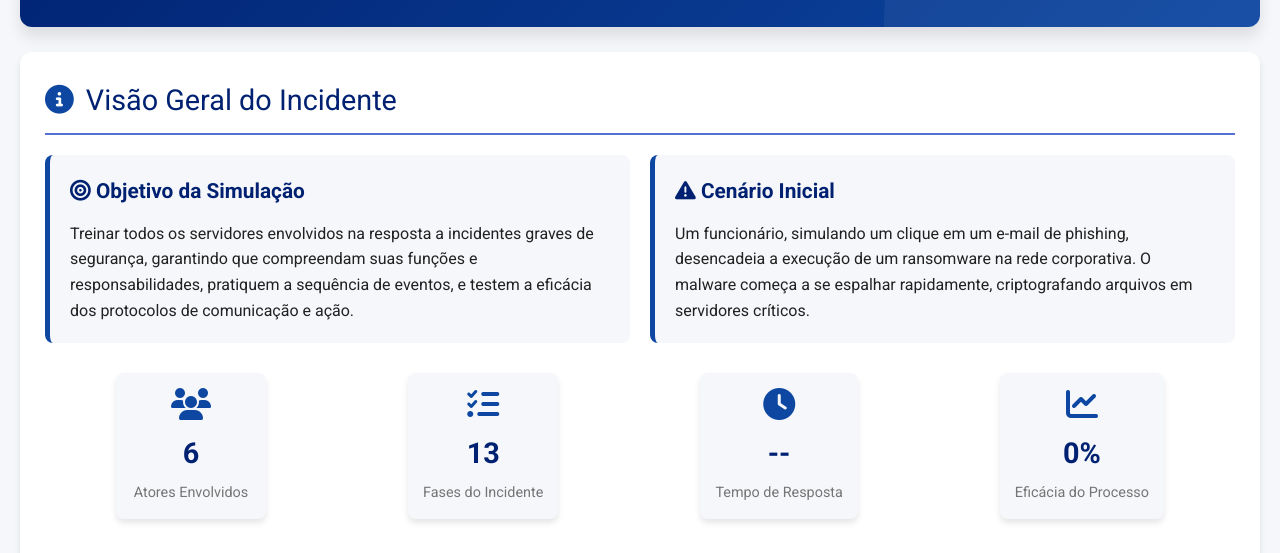
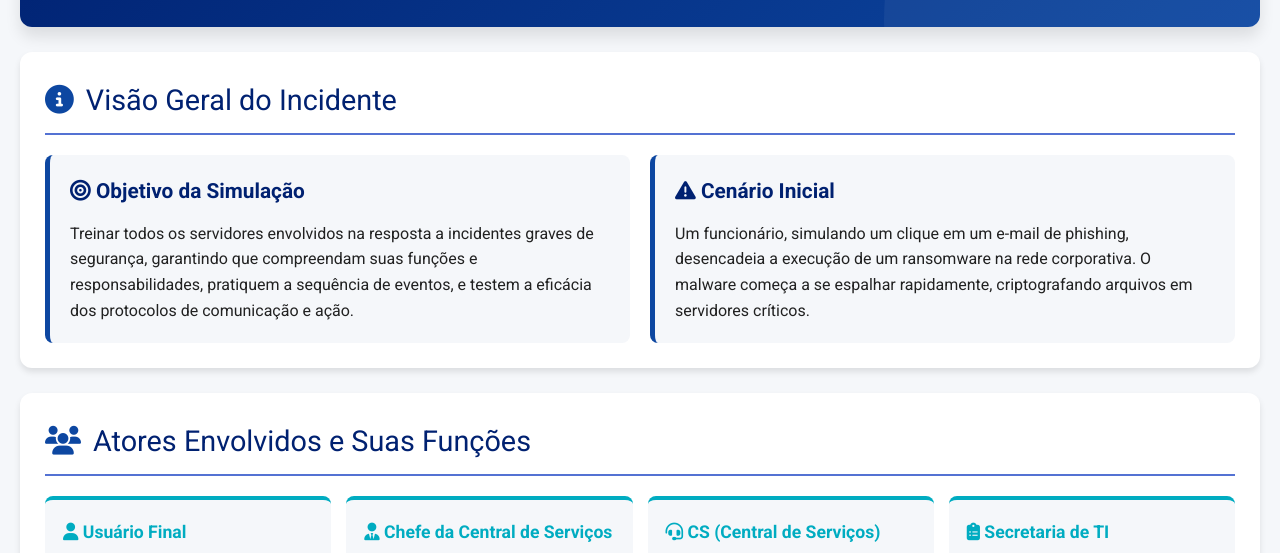
Before and after one commit to maxluizz/static, a plain HTML site: page index.html in a window 1280 px wide. Shown: the part 165-718 px from the top of the page. Drawn offline with nearby package versions, Linux system fonts and the light colour scheme.

Commit message:
Update index.html

```diff
--- a/index.html
+++ b/index.html
@@ -401,46 +401,6 @@
             font-weight: 500;
         }
 
-        .stats-container {
-            display: flex;
-            justify-content: space-around;
-            flex-wrap: wrap;
-            margin: 20px 0;
-        }
-
-        .stat-card {
-            background-color: var(--light-bg);
-            border-radius: 8px;
-            padding: 15px;
-            text-align: center;
-            min-width: 150px;
-            margin: 10px;
-            box-shadow: var(--shadow);
-            transition: all 0.3s ease;
-        }
-
-        .stat-card:hover {
-            transform: translateY(-5px);
-        }
-
-        .stat-card i {
-            font-size: 2rem;
-            margin-bottom: 10px;
-            color: var(--primary);
-        }
-
-        .stat-card h3 {
-            font-size: 1.8rem;
-            font-weight: 700;
-            margin-bottom: 5px;
-            color: var(--primary-dark);
-        }
-
-        .stat-card p {
-            font-size: 0.9rem;
-            color: var(--text-secondary);
-        }
-
         .chart-container {
             height: 250px;
             margin: 20px 0;
@@ -525,29 +485,6 @@
                 <div class="overview-card">
                     <h3><i class="fas fa-exclamation-triangle"></i> Cenário Inicial</h3>
                     <p>Um funcionário, simulando um clique em um e-mail de phishing, desencadeia a execução de um ransomware na rede corporativa. O malware começa a se espalhar rapidamente, criptografando arquivos em servidores críticos.</p>
-                </div>
-            </div>
-
-            <div class="stats-container">
-                <div class="stat-card">
-                    <i class="fas fa-users"></i>
-                    <h3>6</h3>
-                    <p>Atores Envolvidos</p>
-                </div>
-                <div class="stat-card">
-                    <i class="fas fa-tasks"></i>
-                    <h3>13</h3>
-                    <p>Fases do Incidente</p>
-                </div>
-                <div class="stat-card">
-                    <i class="fas fa-clock"></i>
-                    <h3 id="ttrValue">--</h3>
-                    <p>Tempo de Resposta</p>
-                </div>
-                <div class="stat-card">
-                    <i class="fas fa-chart-line"></i>
-                    <h3 id="efficacyValue">--</h3>
-                    <p>Eficácia do Processo</p>
                 </div>
             </div>
         </section>
@@ -721,7 +658,7 @@
                                 </ul>
                                 <h5><i class="fas fa-theater-masks"></i> Simulação:</h5>
                                 <ul>
-                                    <li>Designar um servidor da ETIR como "interlocutor"</li>
+                                    <li>Designar um Analista de Segurança Sênior da ETIR como "interlocutor"</li>
                                     <li>Secretaria de TI designa interlocutor para informar demais áreas</li>
                                     <li>Realizar "Comunicação aos setores da TI" solicitando prontidão</li>
                                 </ul>
@@ -944,8 +881,6 @@
             const resetBtn = document.getElementById('resetSimulation');
             const progressBar = document.getElementById('progressBar');
             const progressText = document.getElementById('progressText');
-            const ttrValue = document.getElementById('ttrValue');
-            const efficacyValue = document.getElementById('efficacyValue');
             let currentPhase = 0;
             let completedPhases = 0;
             let startTime = null;
@@ -1044,15 +979,7 @@
                     const diff = now - startTime;
                     const minutes = Math.floor(diff / 60000);
                     const seconds = Math.floor((diff % 60000) / 1000);
-                    ttrValue.textContent = `${minutes}:${seconds < 10 ? '0' : ''}${seconds}`;
                 }
-            }
-
-            // Atualizar métricas
-            function updateMetrics() {
-                // Atualizar eficácia
-                const efficacy = Math.round((completedPhases / timelineItems.length) * 100);
-                efficacyValue.textContent = `${efficacy}%`;
             }
 
             // Atualizar gráfico
@@ -1084,9 +1011,6 @@
 
                 // Atualizar gráfico
                 updateChart();
-
-                // Atualizar métricas
-                updateMetrics();
             }
 
             // Ativar fase
@@ -1182,8 +1106,6 @@
                     currentPhase = 0;
                     completedPhases = 0;
                     stopTimer();
-                    ttrValue.textContent = '--';
-                    efficacyValue.textContent = '--';
                     activatePhase(0);
                 }
             });
```
